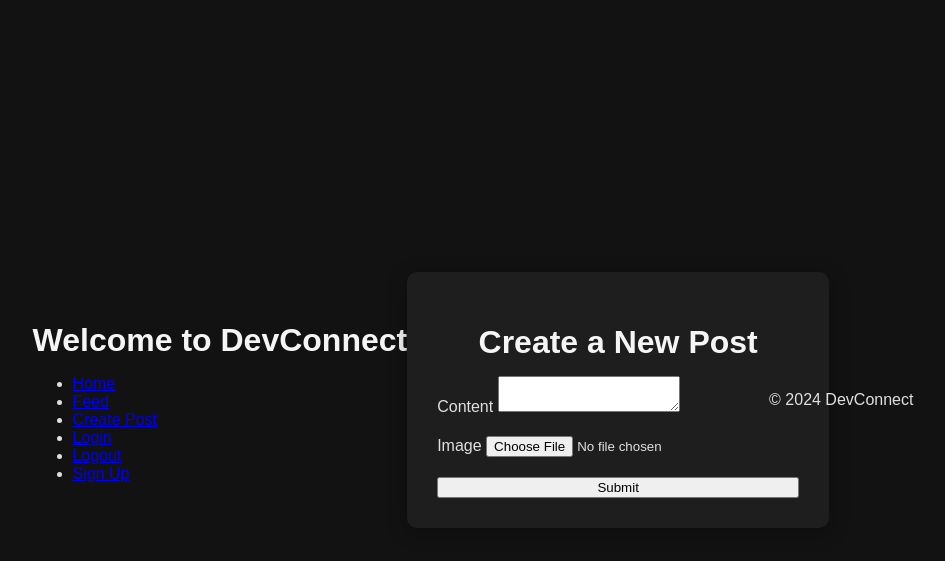
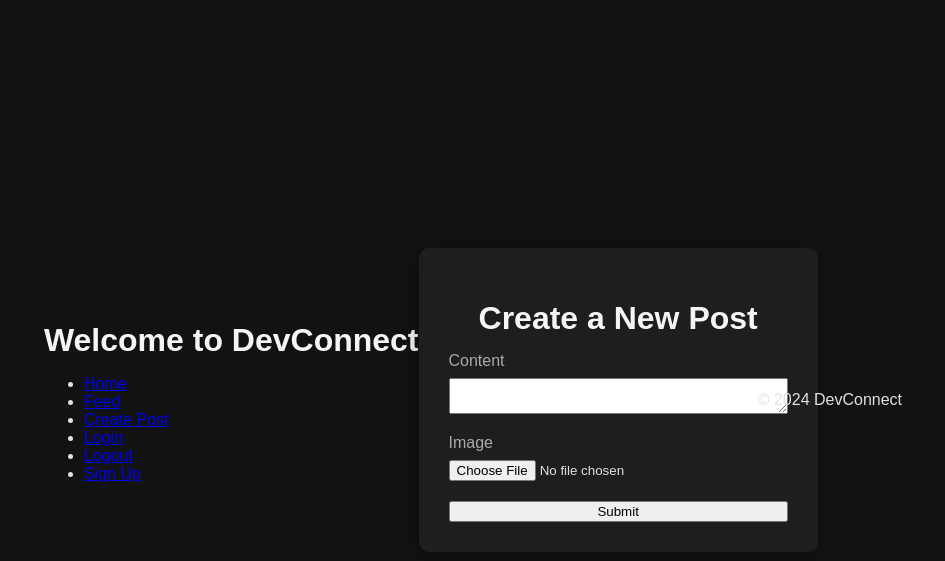
Before and after one commit to Seafzz/pp4, a Django app: template social/templates/post.html in a window 1280 px wide. Shown: the top 561 px of the page, without its empty margins (167-1112 px from the left). Run offline with Django 3.2, Linux system fonts and the light colour scheme; the template is opened without the code that fills it, so the values that code supplies are empty, except form fields; tables that the repository leaves empty hold one stand-in row (values such as "Sample post"); form fields are guessed from the names that the template uses.

Commit message:
added styling to label

```diff
--- a/static/css/style.css
+++ b/static/css/style.css
@@ -39,3 +39,14 @@
     flex-direction: column;
     gap: 20px;
 }
+
+.form-group {
+    display: flex;
+    flex-direction: column;
+}
+
+label {
+    color: #aaa;
+    font-size: 1rem;
+    margin-bottom: 8px;
+}
```
